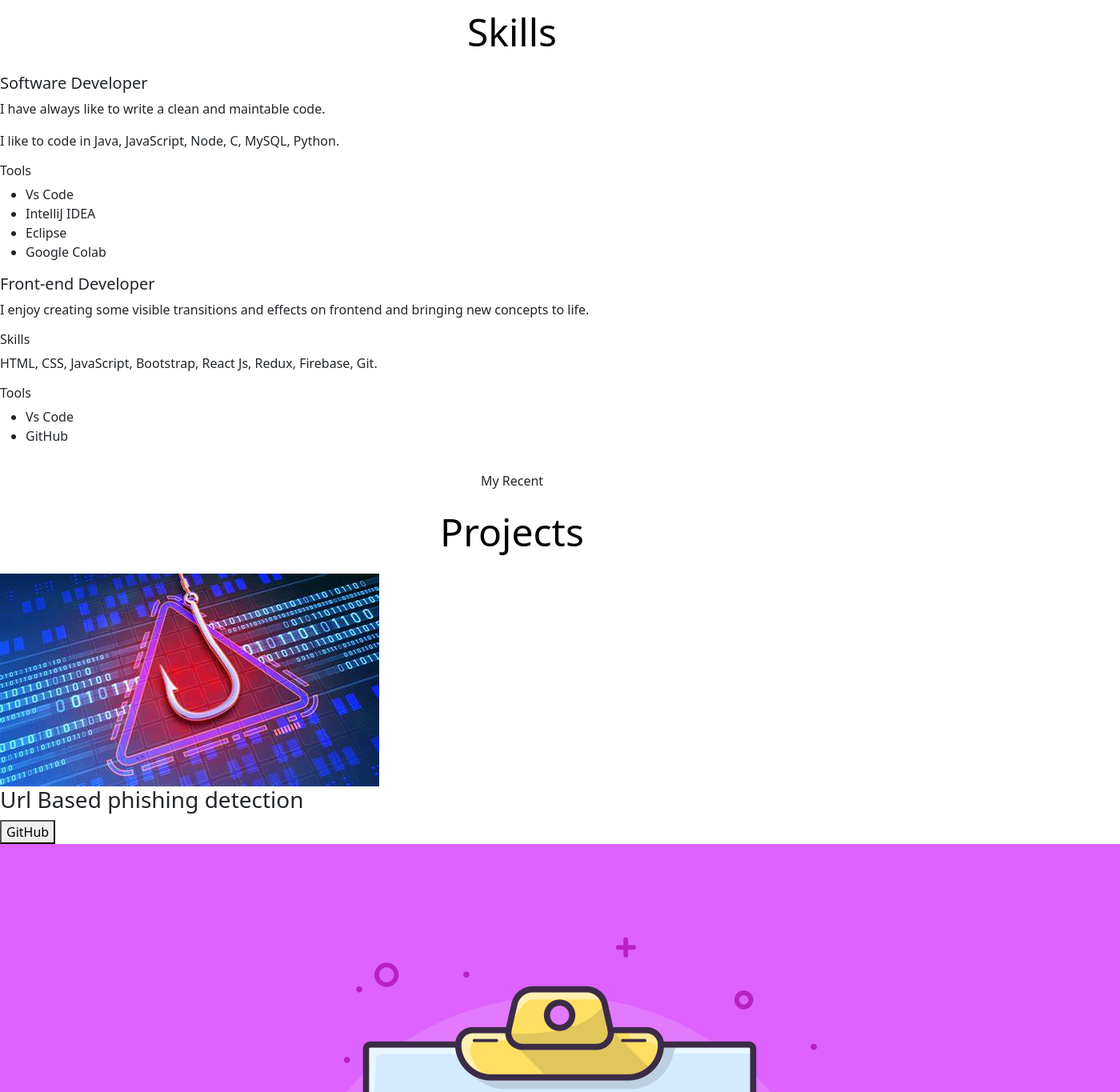
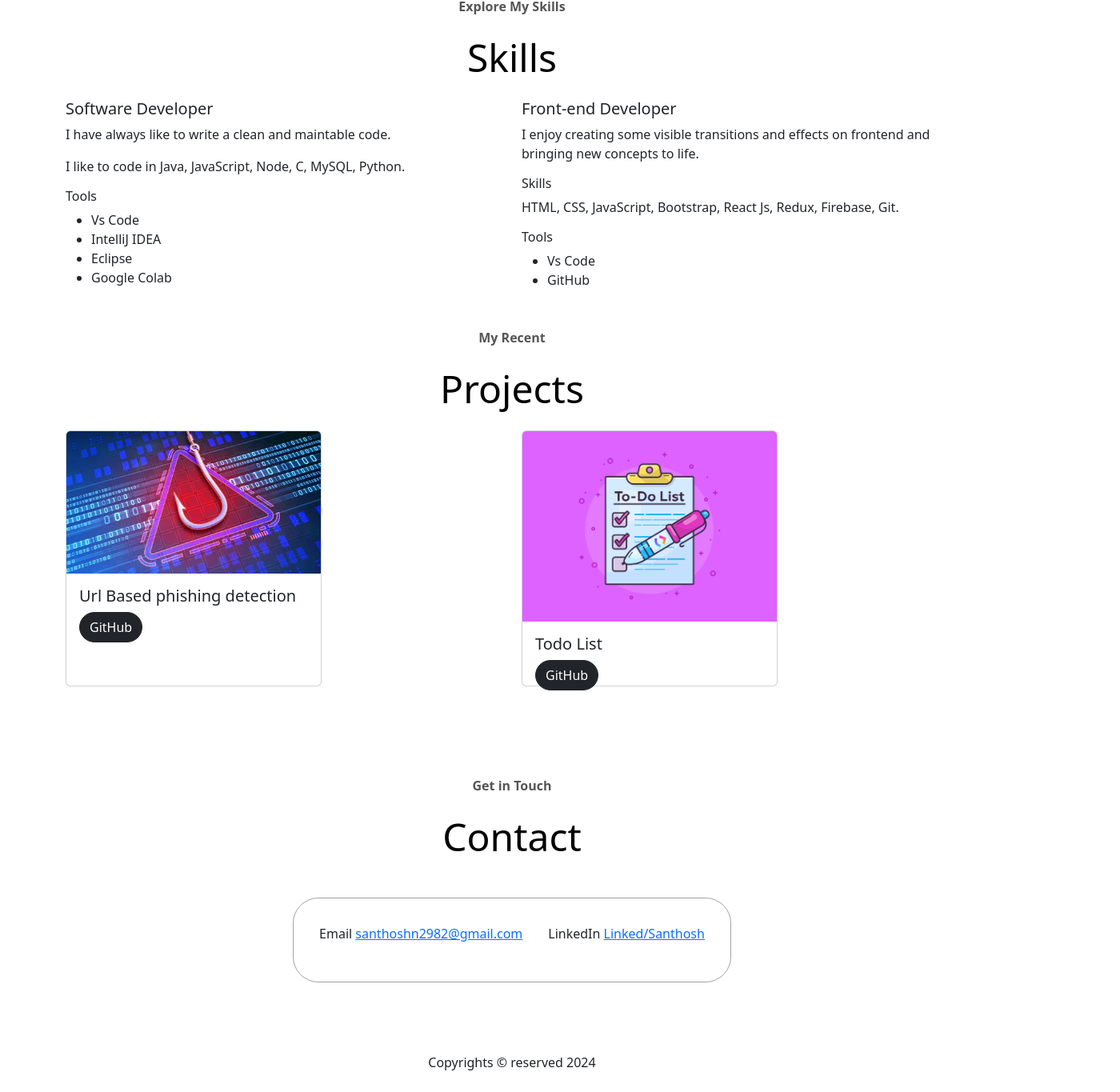
Before and after one commit to NagarajanSanthosh/Portfolio-react, a React (Vite) app: page / in a window 1280 px wide. Shown: the part 1376-2741 px from the top of the page at 80% size, 1400 px wide, since content can reach past the window. Built offline with nearby package versions, Linux system fonts and the light colour scheme.

Commit message:
designed all using custom css - rough look

```diff
--- a/src/components/App.js
+++ b/src/components/App.js
@@ -20,7 +20,7 @@ const App = () => {
                 <Projects />
                 <Contact />
 
-                <div>
+                <div className='copyright'>
                 <p>Copyrights © reserved 2024</p>
                 </div>
             </div>
--- a/src/components/Contact.jsx
+++ b/src/components/Contact.jsx
@@ -1,17 +1,28 @@
 import React from 'react'
-
+import '../contact.css'
 const Contact = () => {
   return (
-    <div id='contact'>
-      <p  className='text-starter'>Get in Touch</p>
-      <p className='title'> Contact
+    <div id='contact' className='bottom-style'>
+      <p className='starter text-description'>Get in Touch</p>
+      <p className='title contact'> Contact
       </p>
+      <div className='contact-info-out'>
+        <div className='contact-info-border'>
+          <div className='contact-info-in'>
+
             <p>Email{` `}
               <a href='mailto:santhoshn2982@gmail.com'>santhoshn2982@gmail.com</a>
             </p>
+          </div>
+          <div className='contact-info-in'>
             <p>LinkedIn{` `}
               <a href='https://www.linkedin.com/in/santhosh-nagarajan-98686923b/' target='_blank'>Linked/Santhosh</a>
             </p>
+          </div>
+        </div>
+
+      </div>
+
     </div>
   )
 }
--- a/src/components/Intro.jsx
+++ b/src/components/Intro.jsx
@@ -8,7 +8,7 @@ const Intro = () => {
     }
     return (
         <div  >
-            <Container className='profile'>
+            <Container className='profile text-starter bottom-style'>
                 <Row>
 
                     <Col className='image-container'>
@@ -18,8 +18,8 @@ const Intro = () => {
                     </Col>
                     <Col className='text-container'>
                         <div className=''>
-                            <p>Hi, I'm</p>
-                            <h1>Santhosh</h1>
+                            <p className='text-description'>Hi, I'm</p>
+                            <h1 className='fw-bolder'>Santhosh</h1>
                             <p>Frontend Developer</p>
                             <button className='btn btn-dark' onClick={openPDF}>Resume</button>
                         </div>
--- a/src/components/Projects.jsx
+++ b/src/components/Projects.jsx
@@ -2,7 +2,7 @@ import React from 'react'
 import '../project.css'
 import phishingImage from '../image/phishing.jpeg'
 import todoImage from '../image/todo.png'
-
+import { Container, Row, Col } from 'react-bootstrap'
 const Projects = () => {
     const openProject1 = () => {
         window.open('https://github.com/NagarajanSanthosh/URL-based-phishing.git', '_blank')
@@ -11,28 +11,32 @@ const Projects = () => {
         window.open('https://github.com/NagarajanSanthosh/todo-react.git', '_blank')
     }
     return (
-        <div id='project'>
-            <p  className='text-starter'>My Recent</p>
+        <div id='project' className='bottom-style'>
+            <p className='text-starter text-description'>My Recent</p>
             <p className='title'>Projects</p>
-            <div>
-                <div>
 
-                    <img className='' src={phishingImage} alt='project1' />
-                    <div>
-                        <h3>Url Based phishing detection</h3>
-                        <button onClick={openProject1}>GitHub</button>
-                    </div>
-                </div>
-                <div>
-
-                    <img src={todoImage} alt='project12' />
-                    <div>
-                        <h3>Todo List</h3>
-                        <button onClick={openProject2}>GitHub</button>
-                    </div>
-                </div>
-            </div>
-
+            <Container>
+                <Row>
+                    <Col>
+                        <div className="card" style={{ width: '20rem', height: '20rem' }}>
+                            <img src={phishingImage} className="card-img-top" alt="phishing-image" />
+                            <div className="card-body">
+                                <h5 className="card-title">Url Based phishing detection</h5>
+                                <button className='btn btn-dark rounded-pill rounded' onClick={openProject1}>GitHub</button>
+                            </div>
+                        </div>
+                    </Col>
+                    <Col>
+                        <div className="card" style={{ width: '20rem', height: '20rem' }}>
+                            <img src={todoImage} className="card-img-top" alt="todo-image" />
+                            <div className="card-body">
+                                <h5 className="card-title">Todo List</h5>
+                                <button className='btn btn-dark rounded-pill rounded' onClick={openProject2}>GitHub</button>
+                            </div>
+                        </div>
+                    </Col>
+                </Row>
+            </Container>
 
         </div>
     )
--- a/src/components/Skills.jsx
+++ b/src/components/Skills.jsx
@@ -1,12 +1,17 @@
 import React from 'react'
+import { Col, Container, Row } from 'react-bootstrap'
 
 const Skills = () => {
   return (
-    <div id='skills'>
-      <p  className='text-starter'>Explore My Skills</p>
+    <div id='skills' className='bottom-style'>
+      <p className='text-starter text-description'>Explore My Skills</p>
       <p className='title'>Skills</p>
       <div>
-        <div>
+
+      </div>
+      <Container>
+        <Row>
+          <Col>
             <div>
               <h5>Software Developer</h5>
               <p>I have always like to write a clean and maintable code.</p>
@@ -19,9 +24,8 @@ const Skills = () => {
                 <li>Google Colab</li>
               </ul>
             </div>
-        </div>
-
-        <div>
+          </Col>
+          <Col>
             <div>
               <h5>Front-end Developer</h5>
               <p>I enjoy  creating some visible transitions and effects on frontend and bringing new concepts to life.
@@ -35,8 +39,9 @@ const Skills = () => {
 
               </ul>
             </div>
-        </div>
-      </div>
+          </Col>
+        </Row>
+      </Container>
     </div>
   )
 }
```
Lines whose indentation alone changed are shown as unchanged.
